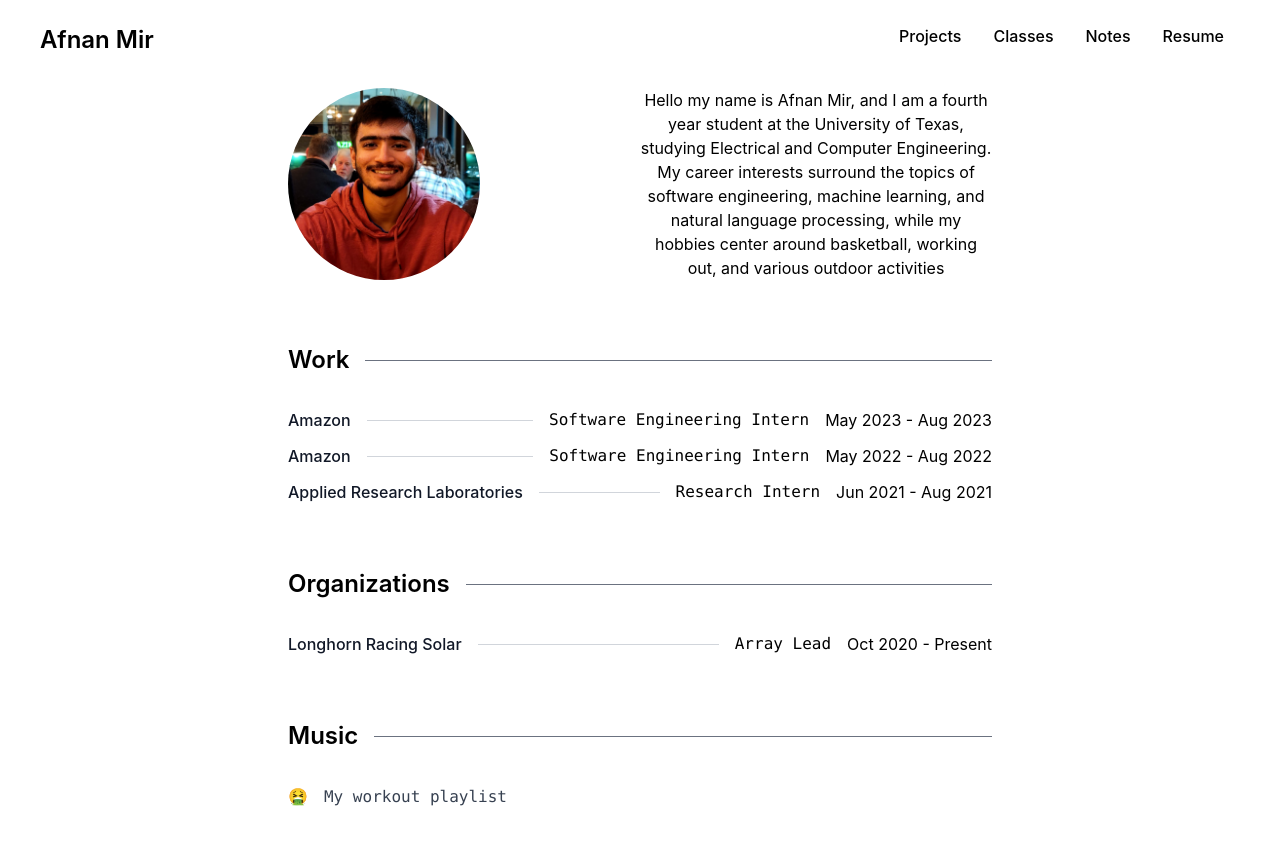
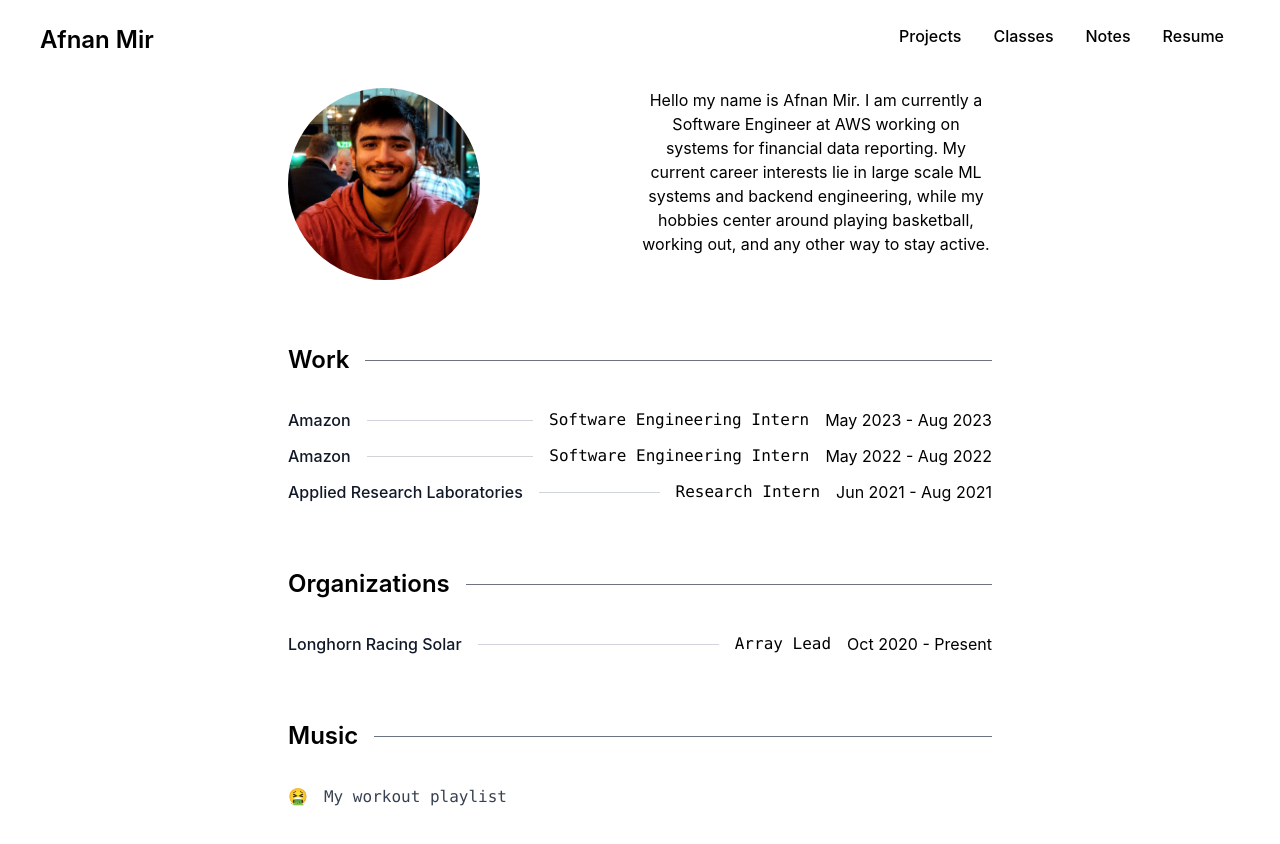
Before and after one commit to afnanmmir/afnanmmir.github.io, a Next.js app: page / in a window 1280 px wide. Shown: the top 844 px of the page. Built offline with nearby package versions, Linux system fonts and the light colour scheme; grey boxes are pictures that could not be loaded.

Commit message:
Revise home page with updated info

```diff
--- a/src/components/Home/Header.js
+++ b/src/components/Home/Header.js
@@ -14,9 +14,9 @@ export default function Header() {
             </div>
             <div className="text-center">
                     <p>
-                        Hello my name is Afnan Mir, and I am a fourth year student at the University of Texas, studying Electrical and Computer Engineering.
-                        My career interests surround the topics of software engineering, machine learning, and natural language processing, while my hobbies center around
-                        basketball, working out, and various outdoor activities
+                        Hello my name is Afnan Mir. I am currently a Software Engineer at AWS working on systems for financial data reporting.
+                        My current career interests lie in large scale ML systems and backend engineering, while my hobbies center around
+                        playing basketball, working out, and any other way to stay active.
                     </p>
             </div>
         </div>
--- a/src/data/HomeInfo.js
+++ b/src/data/HomeInfo.js
@@ -31,11 +31,6 @@ const music = [
         src: "https://open.spotify.com/embed/playlist/4DSctVwyuYHndxK8UpEw7K?utm_source=generator"
     },
     {
-        playlistTitle: "Tb",
-        playlistDescription: "Throwbacks :)",
-        src: "https://open.spotify.com/embed/playlist/1QzM0sUGiInIMN7NLMA2ty?utm_source=generator"
-    },
-    {
         playlistTitle: ".mov",
         playlistDescription: "Movie soundtrack bangers",
         src: "https://open.spotify.com/embed/playlist/5rDWM2q3LMAQ88ga61ulX1?utm_source=generator"
```
